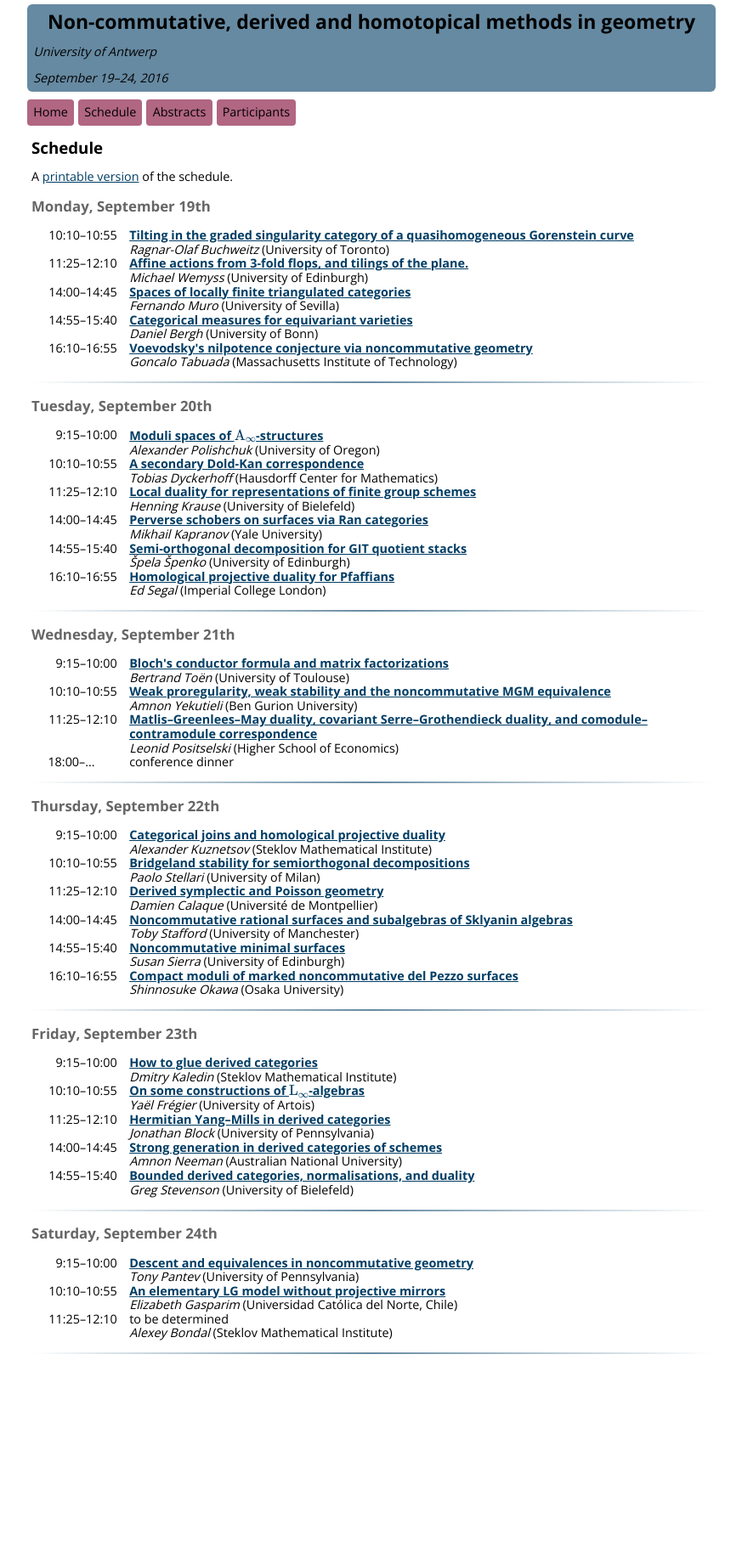
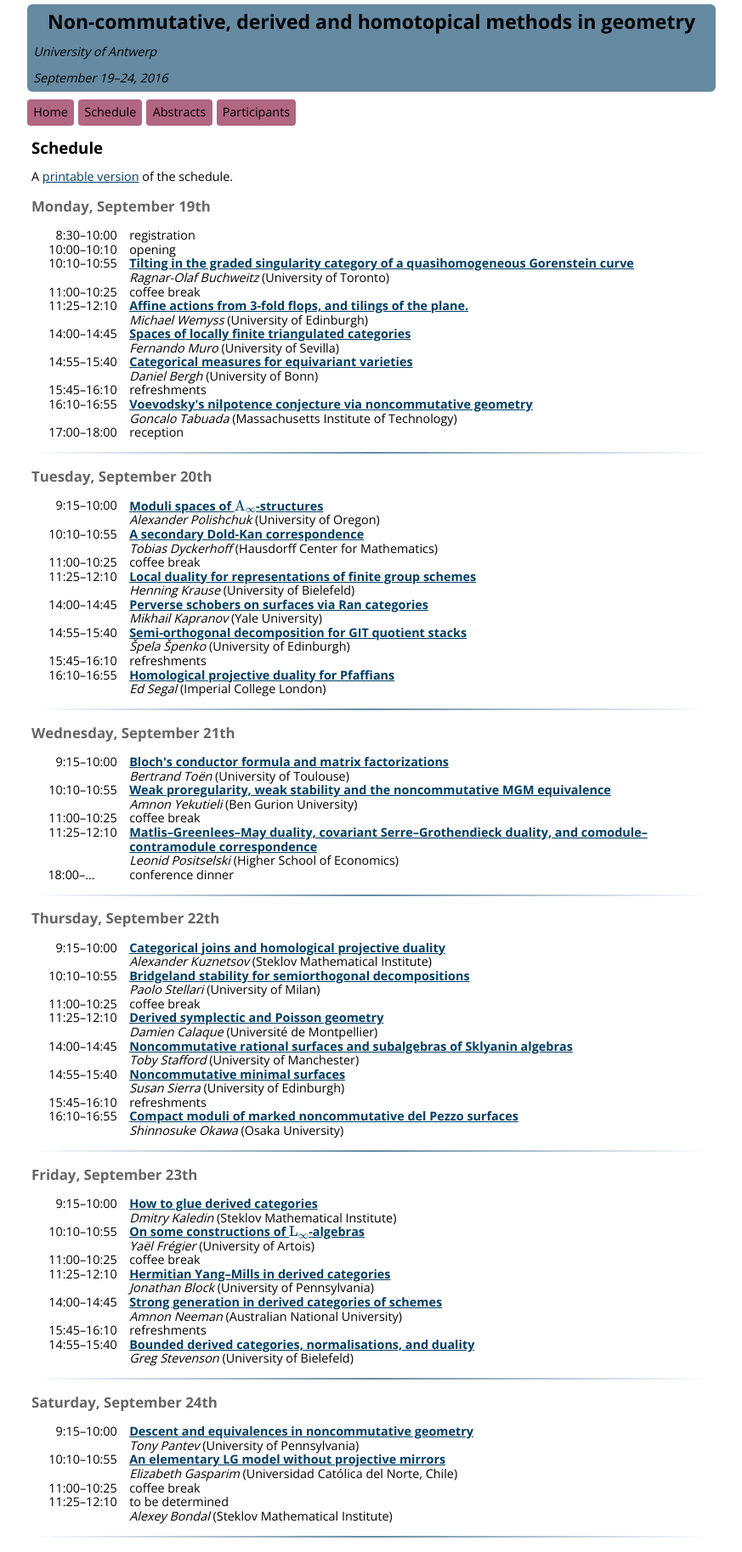
Before and after one commit to ncag-info/antwerp-2016, a Jekyll site: the page built from schedule.html, in a window 1280 px wide. Shown: the whole page at 85% size, without its empty margins (203-1076 px from the left). Built offline with Jekyll 4.4.1, drawn with Linux system fonts in a browser that asks for light colours; nearby versions of some CDN libraries; library files that are not in the unit come from our copies; formulas are drawn with MathJax 3; before the commit the page ends 1612 px from its top, so only the background shows below that.

Commit message:
Added other things to the schedule

```diff
--- a/_data/schedule.yml
+++ b/_data/schedule.yml
@@ -1,11 +1,16 @@
 - date: Monday, September 19th
   slots:
     [
+      { time: "8:30&ndash;10:00", other: registration },
+      { time: "10:00&ndash;10:10", other: opening },
       { time: "10:10&ndash;10:55", talk: buchweitz },
+      { time: "11:00&ndash;10:25", other: "coffee break" },
       { time: "11:25&ndash;12:10", talk: wemyss },
       { time: "14:00&ndash;14:45", talk: muro },
       { time: "14:55&ndash;15:40", talk: bergh },
+      { time: "15:45&ndash;16:10", other: "refreshments" },
       { time: "16:10&ndash;16:55", talk: tabuada },
+      { time: "17:00&ndash;18:00", other: reception },
     ]
 
 - date: Tuesday, September 20th
@@ -13,9 +18,11 @@
     [
       { time:  "9:15&ndash;10:00", talk: polishchuk },
       { time: "10:10&ndash;10:55", talk: dyckerhoff },
+      { time: "11:00&ndash;10:25", other: "coffee break" },
       { time: "11:25&ndash;12:10", talk: krause },
       { time: "14:00&ndash;14:45", talk: kapranov },
       { time: "14:55&ndash;15:40", talk: spenko },
+      { time: "15:45&ndash;16:10", other: "refreshments" },
       { time: "16:10&ndash;16:55", talk: segal },
     ]
 
@@ -24,6 +31,7 @@
     [
       { time:  "9:15&ndash;10:00", talk: toen },
       { time: "10:10&ndash;10:55", talk: yekutieli },
+      { time: "11:00&ndash;10:25", other: "coffee break" },
       { time: "11:25&ndash;12:10", talk: positselski },
       { time: "18:00&ndash;...&nbsp;&nbsp;&nbsp;&nbsp;&nbsp;&nbsp;&nbsp;",   other: "conference dinner" },
     ]
@@ -33,9 +41,11 @@
     [
       { time:  "9:15&ndash;10:00", talk: kuznetsov },
       { time: "10:10&ndash;10:55", talk: stellari },
+      { time: "11:00&ndash;10:25", other: "coffee break" },
       { time: "11:25&ndash;12:10", talk: calaque },
       { time: "14:00&ndash;14:45", talk: stafford },
       { time: "14:55&ndash;15:40", talk: sierra },
+      { time: "15:45&ndash;16:10", other: "refreshments" },
       { time: "16:10&ndash;16:55", talk: okawa },
     ]
 
@@ -44,8 +54,10 @@
     [
       { time:  "9:15&ndash;10:00", talk: kaledin },
       { time: "10:10&ndash;10:55", talk: fregier },
+      { time: "11:00&ndash;10:25", other: "coffee break" },
       { time: "11:25&ndash;12:10", talk: block },
       { time: "14:00&ndash;14:45", talk: neeman },
+      { time: "15:45&ndash;16:10", other: "refreshments" },
       { time: "14:55&ndash;15:40", talk: stevenson },
     ]
 
@@ -55,5 +67,6 @@
     [
       { time:  "9:15&ndash;10:00", talk: pantev },
       { time: "10:10&ndash;10:55", talk: gasparim },
+      { time: "11:00&ndash;10:25", other: "coffee break" },
       { time: "11:25&ndash;12:10", talk: bondal },
     ]
```
